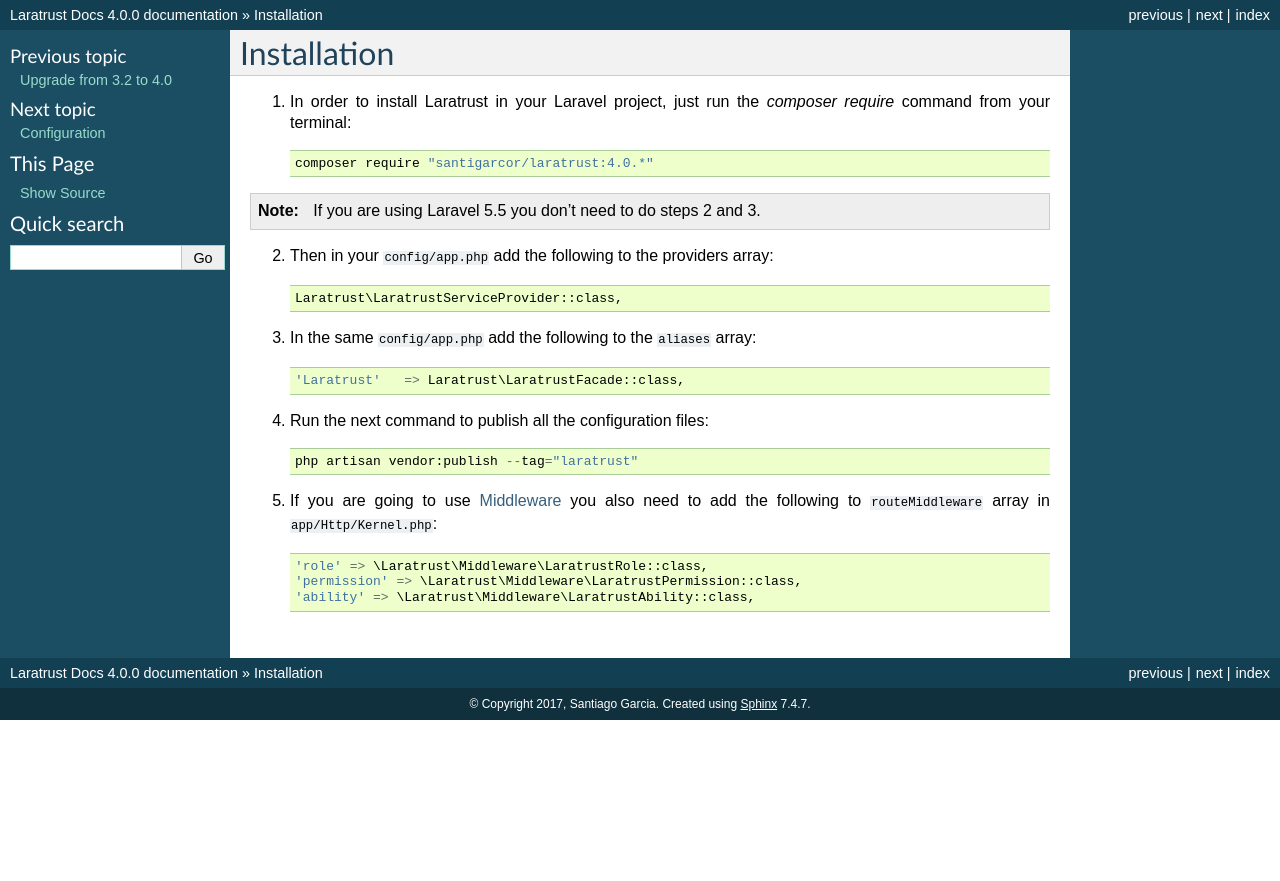
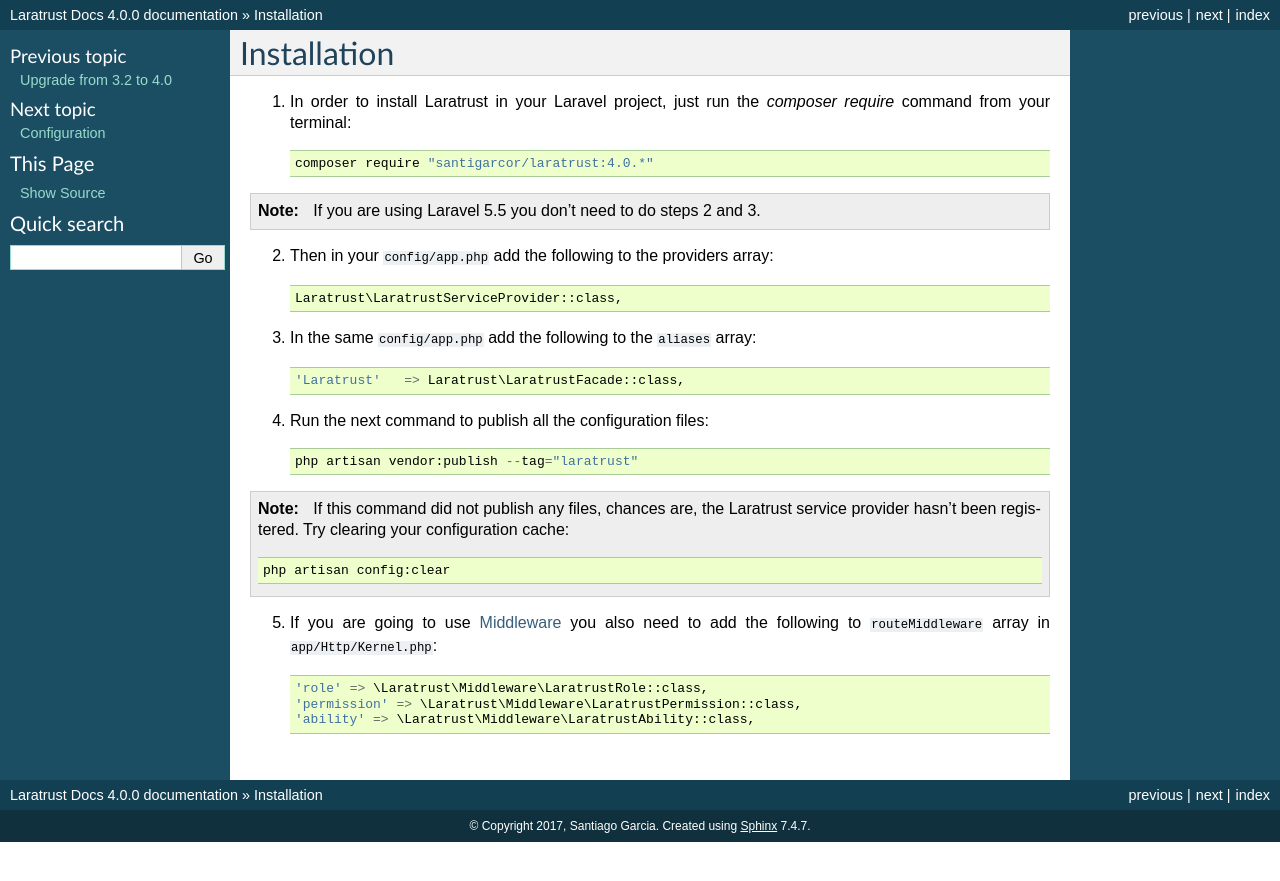
Before and after one commit to santigarcor/laratrust, a Sphinx documentation site: the page built from docs/installation.rst, in a window 1280 px wide. Shown: the top 881 px of the page. Built offline with Sphinx 7.4.7, drawn with Linux system fonts in a browser that asks for light colours.

Commit message:
Add a note about cache clear to installation

```diff
--- a/docs/installation.rst
+++ b/docs/installation.rst
@@ -20,6 +20,11 @@
 
     php artisan vendor:publish --tag="laratrust"
 
+.. NOTE::
+    If this command did not publish any files, chances are, the Laratrust service provider hasn't been registered. Try clearing your configuration cache::
+
+        php artisan config:clear
+
 5. If you are going to use :doc:`usage/middleware` you also need to add the following to ``routeMiddleware`` array in ``app/Http/Kernel.php``::
 
     'role' => \Laratrust\Middleware\LaratrustRole::class,
```
